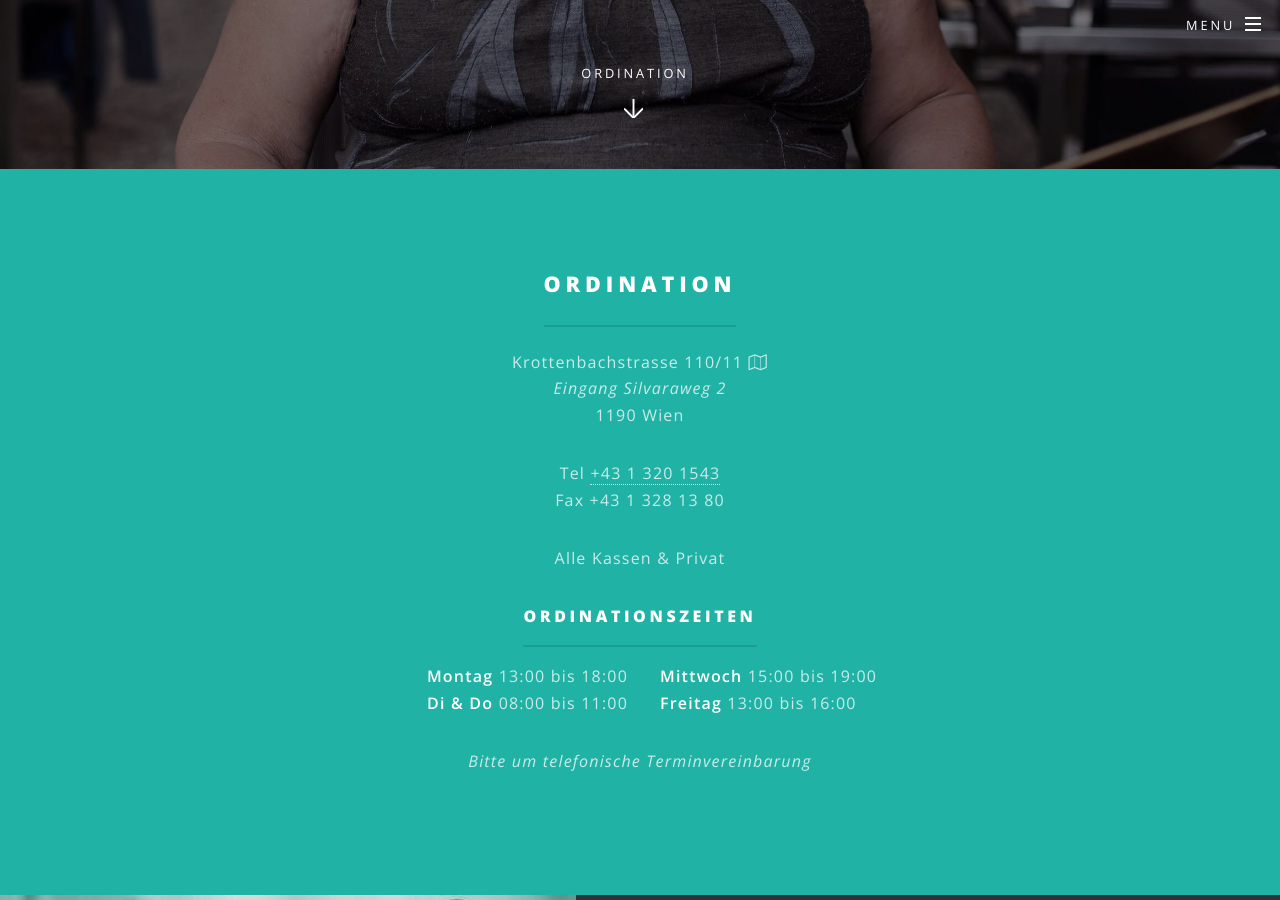
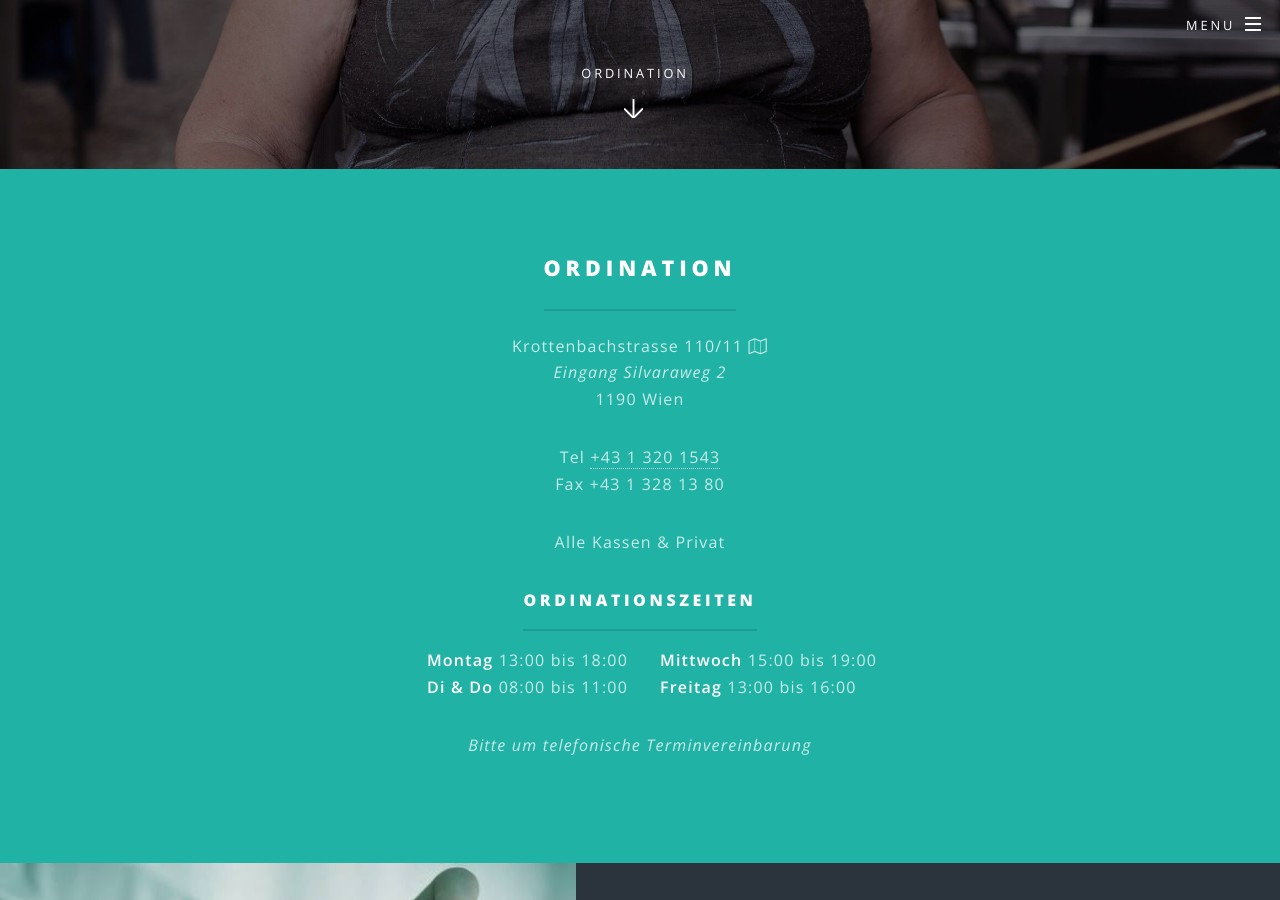
Before and after one commit to patrickfav/website-dr-sel, a Jekyll site: the page built from page_index.html, in a window 1280 px wide and 900 px high, scrolled down 731 px. Built offline with Jekyll 4.4.1, drawn with Linux system fonts in a browser that asks for light colours.

Commit message:
Some style fine tuning

```diff
--- a/css/main.scss
+++ b/css/main.scss
@@ -1254,7 +1254,7 @@ $baseurl: '{{ site.baseurl }}/images';
 	}
 
 	.wrapper {
-		@include padding(6em, 0);
+		@include padding(5em, 0);
 
 		> .inner {
 			width: 60em;
@@ -1294,11 +1294,11 @@ $baseurl: '{{ site.baseurl }}/images';
 		}
 
 		@include breakpoint(medium) {
-			@include padding(4em, 3em);
+			@include padding(3em, 2em);
 		}
 
 		@include breakpoint(small) {
-			@include padding(3em, 2em);
+			@include padding(2em, 1em);
 		}
 	}
 
```
